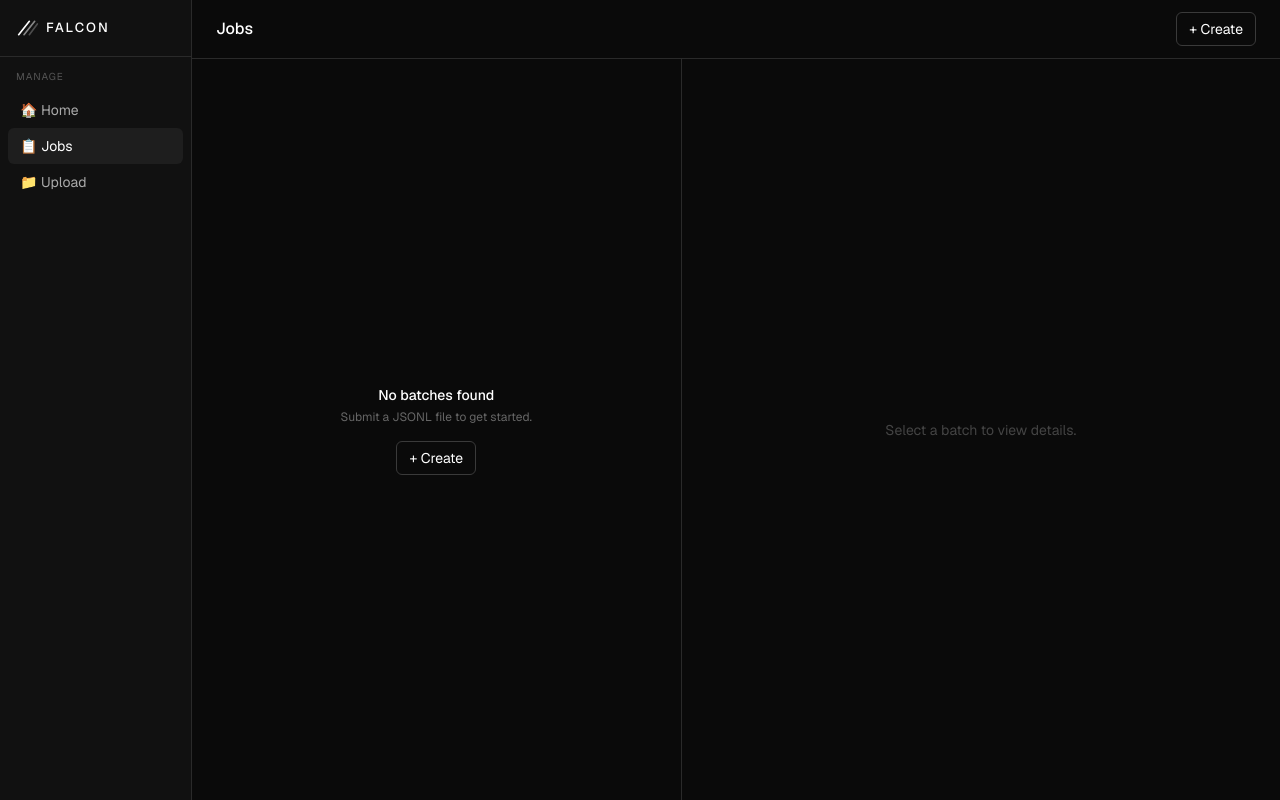
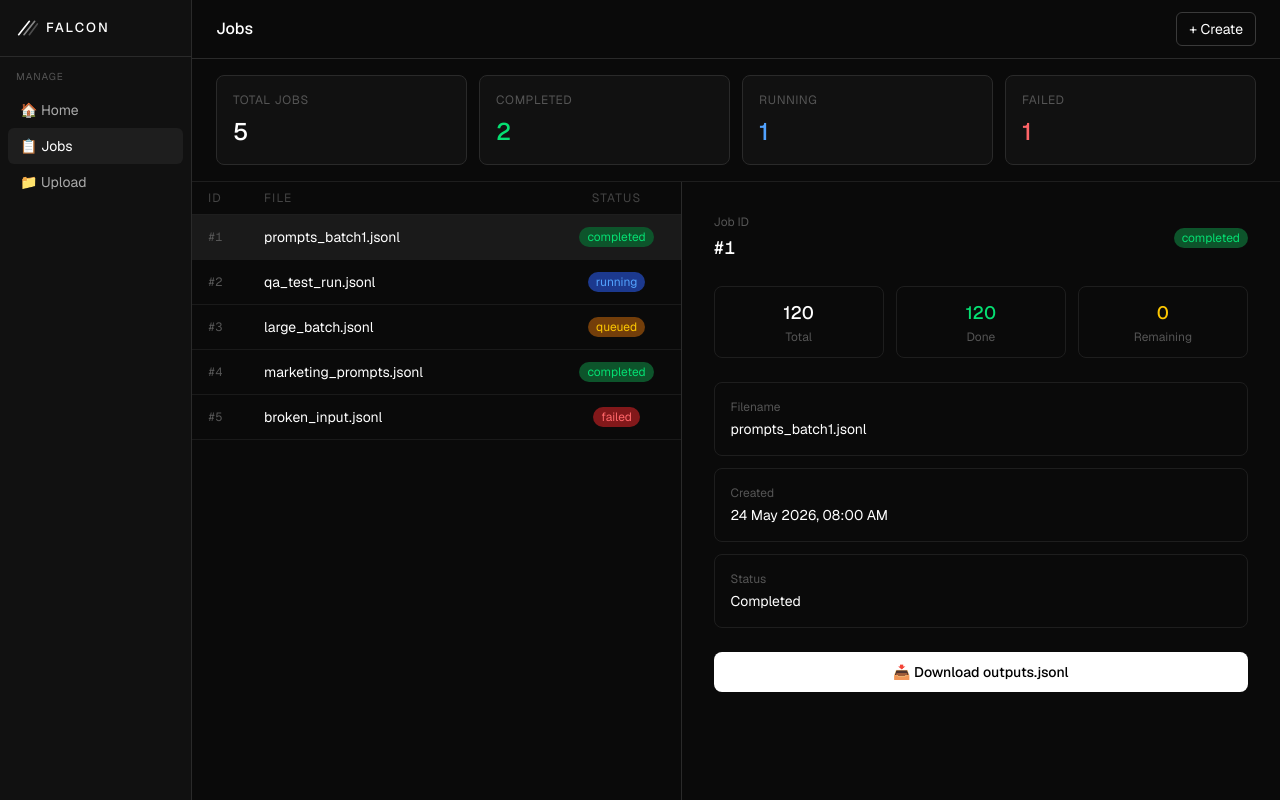
Before and after one commit to gamekeepers/sheshnag, a Next.js app: page /jobs in a window 1280 px wide. Built offline with nearby package versions, Linux system fonts and the light colour scheme.

Commit message:
feat: upgrade jobs page with stats cards

```diff
--- a/app/jobs/page.js
+++ b/app/jobs/page.js
@@ -16,12 +16,20 @@ function FalconLogo({ size = 28 }) {
   );
 }
 
+const DEMO_JOBS = [
+  { id: 1, filename: 'prompts_batch1.jsonl', status: 'completed', created_at: '24 May 2026, 08:00 AM', total: 120, done: 120 },
+  { id: 2, filename: 'qa_test_run.jsonl', status: 'running', created_at: '24 May 2026, 09:30 AM', total: 80, done: 45 },
+  { id: 3, filename: 'large_batch.jsonl', status: 'queued', created_at: '24 May 2026, 10:15 AM', total: 500, done: 0 },
+  { id: 4, filename: 'marketing_prompts.jsonl', status: 'completed', created_at: '24 May 2026, 11:00 AM', total: 60, done: 60 },
+  { id: 5, filename: 'broken_input.jsonl', status: 'failed', created_at: '24 May 2026, 11:45 AM', total: 30, done: 0 },
+];
+
 function StatusBadge({ status }) {
   const styles = {
-    completed: 'bg-green-900 text-green-300',
-    running: 'bg-blue-900 text-blue-300',
-    queued: 'bg-yellow-900 text-yellow-300',
-    failed: 'bg-red-900 text-red-300',
+    completed: 'bg-green-900 text-green-400',
+    running: 'bg-blue-900 text-blue-400',
+    queued: 'bg-yellow-900 text-yellow-400',
+    failed: 'bg-red-900 text-red-400',
   };
   return (
     <span className={`text-xs px-2 py-0.5 rounded-full ${styles[status] || 'bg-gray-800 text-gray-300'}`}>
@@ -31,19 +39,18 @@ function StatusBadge({ status }) {
 }
 
 export default function JobsPage() {
-  const [jobs, setJobs] = useState([]);
-  const [selectedJob, setSelectedJob] = useState(null);
+  const [jobs, setJobs] = useState(DEMO_JOBS);
+  const [selectedJob, setSelectedJob] = useState(DEMO_JOBS[0]);
 
   useEffect(() => {
     const stored = JSON.parse(localStorage.getItem('falcon_jobs') || '[]');
-    setJobs(stored);
+    if (stored.length > 0) setJobs([...DEMO_JOBS, ...stored]);
   }, []);
 
-  function clearJobs() {
-    localStorage.removeItem('falcon_jobs');
-    setJobs([]);
-    setSelectedJob(null);
-  }
+  const total = jobs.length;
+  const completed = jobs.filter(j => j.status === 'completed').length;
+  const running = jobs.filter(j => j.status === 'running').length;
+  const failed = jobs.filter(j => j.status === 'failed').length;
 
   return (
     <div className="flex h-screen bg-[#0a0a0a] text-gray-300 font-sans">
@@ -54,15 +61,9 @@ export default function JobsPage() {
           <Link href="/"><FalconLogo size={24} /></Link>
         </div>
         <p className="px-4 text-[10px] text-[#555] uppercase tracking-widest mb-2">Manage</p>
-        <Link href="/" className="mx-2 px-3 py-2 rounded-md text-sm text-[#aaa] hover:bg-[#1e1e1e] hover:text-white">
-          🏠 Home
-        </Link>
-        <div className="mx-2 px-3 py-2 rounded-md text-sm text-white bg-[#1e1e1e]">
-          📋 Jobs
-        </div>
-        <Link href="/upload" className="mx-2 px-3 py-2 rounded-md text-sm text-[#aaa] hover:bg-[#1e1e1e] hover:text-white">
-          📁 Upload
-        </Link>
+        <Link href="/" className="mx-2 px-3 py-2 rounded-md text-sm text-[#aaa] hover:bg-[#1e1e1e] hover:text-white">🏠 Home</Link>
+        <div className="mx-2 px-3 py-2 rounded-md text-sm text-white bg-[#1e1e1e]">📋 Jobs</div>
+        <Link href="/upload" className="mx-2 px-3 py-2 rounded-md text-sm text-[#aaa] hover:bg-[#1e1e1e] hover:text-white">📁 Upload</Link>
       </div>
 
       {/* Main */}
@@ -71,21 +72,28 @@ export default function JobsPage() {
         {/* Topbar */}
         <div className="flex items-center justify-between px-6 py-3 border-b border-[#2a2a2a]">
           <h1 className="text-white font-medium text-base">Jobs</h1>
-          <div className="flex gap-2">
-            {jobs.length > 0 && (
-              <button
-                onClick={clearJobs}
-                className="px-3 py-1.5 text-xs border border-[#3a3a3a] rounded-md hover:bg-[#1e1e1e] text-[#666]"
-              >
-                Clear all
-              </button>
-            )}
-            <Link
-              href="/upload"
-              className="flex items-center gap-1 px-3 py-1.5 text-sm border border-[#3a3a3a] rounded-md hover:bg-[#1e1e1e] text-white"
-            >
+          <Link href="/upload" className="flex items-center gap-1 px-3 py-1.5 text-sm border border-[#3a3a3a] rounded-md hover:bg-[#1e1e1e] text-white">
             + Create
           </Link>
+        </div>
+
+        {/* Stats Cards */}
+        <div className="grid grid-cols-4 gap-3 px-6 py-4 border-b border-[#1e1e1e]">
+          <div className="bg-[#111] border border-[#2a2a2a] rounded-lg p-4">
+            <p className="text-[#555] text-xs uppercase tracking-wider mb-2">Total jobs</p>
+            <p className="text-white text-2xl font-medium">{total}</p>
+          </div>
+          <div className="bg-[#111] border border-[#2a2a2a] rounded-lg p-4">
+            <p className="text-[#555] text-xs uppercase tracking-wider mb-2">Completed</p>
+            <p className="text-green-400 text-2xl font-medium">{completed}</p>
+          </div>
+          <div className="bg-[#111] border border-[#2a2a2a] rounded-lg p-4">
+            <p className="text-[#555] text-xs uppercase tracking-wider mb-2">Running</p>
+            <p className="text-blue-400 text-2xl font-medium">{running}</p>
+          </div>
+          <div className="bg-[#111] border border-[#2a2a2a] rounded-lg p-4">
+            <p className="text-[#555] text-xs uppercase tracking-wider mb-2">Failed</p>
+            <p className="text-red-400 text-2xl font-medium">{failed}</p>
           </div>
         </div>
 
@@ -94,18 +102,8 @@ export default function JobsPage() {
 
           {/* Jobs List */}
           <div className="w-[45%] border-r border-[#2a2a2a] overflow-y-auto">
-            {jobs.length === 0 ? (
-              <div className="flex flex-col items-center justify-center h-full text-center px-6">
-                <p className="text-white text-sm font-medium mb-1">No batches found</p>
-                <p className="text-[#666] text-xs mb-4">Submit a JSONL file to get started.</p>
-                <Link href="/upload" className="flex items-center gap-1 px-3 py-1.5 text-sm border border-[#3a3a3a] rounded-md hover:bg-[#1e1e1e] text-white">
-                  + Create
-                </Link>
-              </div>
-            ) : (
-              <>
             <div className="flex items-center px-4 py-2 border-b border-[#1e1e1e] text-[#444] text-xs uppercase tracking-widest">
-                  <span className="w-16">ID</span>
+              <span className="w-14">ID</span>
               <span className="flex-1">File</span>
               <span className="w-24 text-center">Status</span>
             </div>
@@ -115,29 +113,58 @@ export default function JobsPage() {
                 onClick={() => setSelectedJob(job)}
                 className={`flex items-center px-4 py-3 border-b border-[#1a1a1a] cursor-pointer hover:bg-[#141414] transition-colors ${selectedJob?.id === job.id ? 'bg-[#1a1a1a]' : ''}`}
               >
-                    <span className="w-16 text-[#555] text-xs font-mono">#{job.id}</span>
-                    <span className="flex-1 text-sm text-white truncate">{job.filename}</span>
-                    <span className="w-24 flex justify-center">
-                      <StatusBadge status={job.status} />
-                    </span>
+                <span className="w-14 text-[#555] text-xs font-mono">#{job.id}</span>
+                <span className="flex-1 text-sm text-white truncate pr-2">{job.filename}</span>
+                <span className="w-24 flex justify-center"><StatusBadge status={job.status} /></span>
               </div>
             ))}
-              </>
-            )}
           </div>
 
           {/* Detail Panel */}
           <div className="flex-1 overflow-y-auto">
             {selectedJob ? (
               <div className="p-8">
-                <div className="flex items-center justify-between mb-8">
+                <div className="flex items-center justify-between mb-6">
                   <div>
                     <p className="text-[#555] text-xs mb-1">Job ID</p>
                     <p className="text-white font-medium text-lg font-mono">#{selectedJob.id}</p>
                   </div>
                   <StatusBadge status={selectedJob.status} />
                 </div>
-                <div className="space-y-4">
+
+                {/* Progress bar for running */}
+                {selectedJob.status === 'running' && (
+                  <div className="mb-6">
+                    <div className="flex justify-between text-xs text-[#555] mb-2">
+                      <span>Progress</span>
+                      <span>{selectedJob.done}/{selectedJob.total} prompts</span>
+                    </div>
+                    <div className="w-full bg-[#1e1e1e] rounded-full h-1.5">
+                      <div
+                        className="bg-blue-500 h-1.5 rounded-full"
+                        style={{ width: `${(selectedJob.done / selectedJob.total) * 100}%` }}
+                      />
+                    </div>
+                  </div>
+                )}
+
+                {/* Stats */}
+                <div className="grid grid-cols-3 gap-3 mb-6">
+                  <div className="border border-[#1e1e1e] rounded-lg p-3 text-center">
+                    <p className="text-white text-lg font-medium">{selectedJob.total}</p>
+                    <p className="text-[#555] text-xs mt-0.5">Total</p>
+                  </div>
+                  <div className="border border-[#1e1e1e] rounded-lg p-3 text-center">
+                    <p className="text-green-400 text-lg font-medium">{selectedJob.done}</p>
+                    <p className="text-[#555] text-xs mt-0.5">Done</p>
+                  </div>
+                  <div className="border border-[#1e1e1e] rounded-lg p-3 text-center">
+                    <p className="text-yellow-400 text-lg font-medium">{selectedJob.total - selectedJob.done}</p>
+                    <p className="text-[#555] text-xs mt-0.5">Remaining</p>
+                  </div>
+                </div>
+
+                <div className="space-y-3">
                   <div className="border border-[#1e1e1e] rounded-lg p-4">
                     <p className="text-[#555] text-xs mb-1">Filename</p>
                     <p className="text-white text-sm">{selectedJob.filename}</p>
@@ -151,15 +178,23 @@ export default function JobsPage() {
                     <p className="text-white text-sm capitalize">{selectedJob.status}</p>
                   </div>
                 </div>
+
                 {selectedJob.status === 'completed' && (
-                  <button className="mt-8 w-full flex items-center justify-center gap-2 bg-white text-black py-2.5 rounded-lg text-sm font-medium hover:bg-gray-100">
+                  <button className="mt-6 w-full flex items-center justify-center gap-2 bg-white text-black py-2.5 rounded-lg text-sm font-medium hover:bg-gray-100">
                     📥 Download outputs.jsonl
                   </button>
+                )}
+
+                {selectedJob.status === 'failed' && (
+                  <div className="mt-6 border border-red-900 rounded-lg p-4">
+                    <p className="text-red-400 text-xs font-medium mb-1">Job failed</p>
+                    <p className="text-[#666] text-xs">The input file may have been malformed. Please check your JSONL format and try again.</p>
+                  </div>
                 )}
               </div>
             ) : (
               <div className="flex items-center justify-center h-full">
-                <p className="text-[#444] text-sm">Select a batch to view details.</p>
+                <p className="text-[#444] text-sm">Select a job to view details.</p>
               </div>
             )}
           </div>
```
Lines whose indentation alone changed are shown as unchanged.
